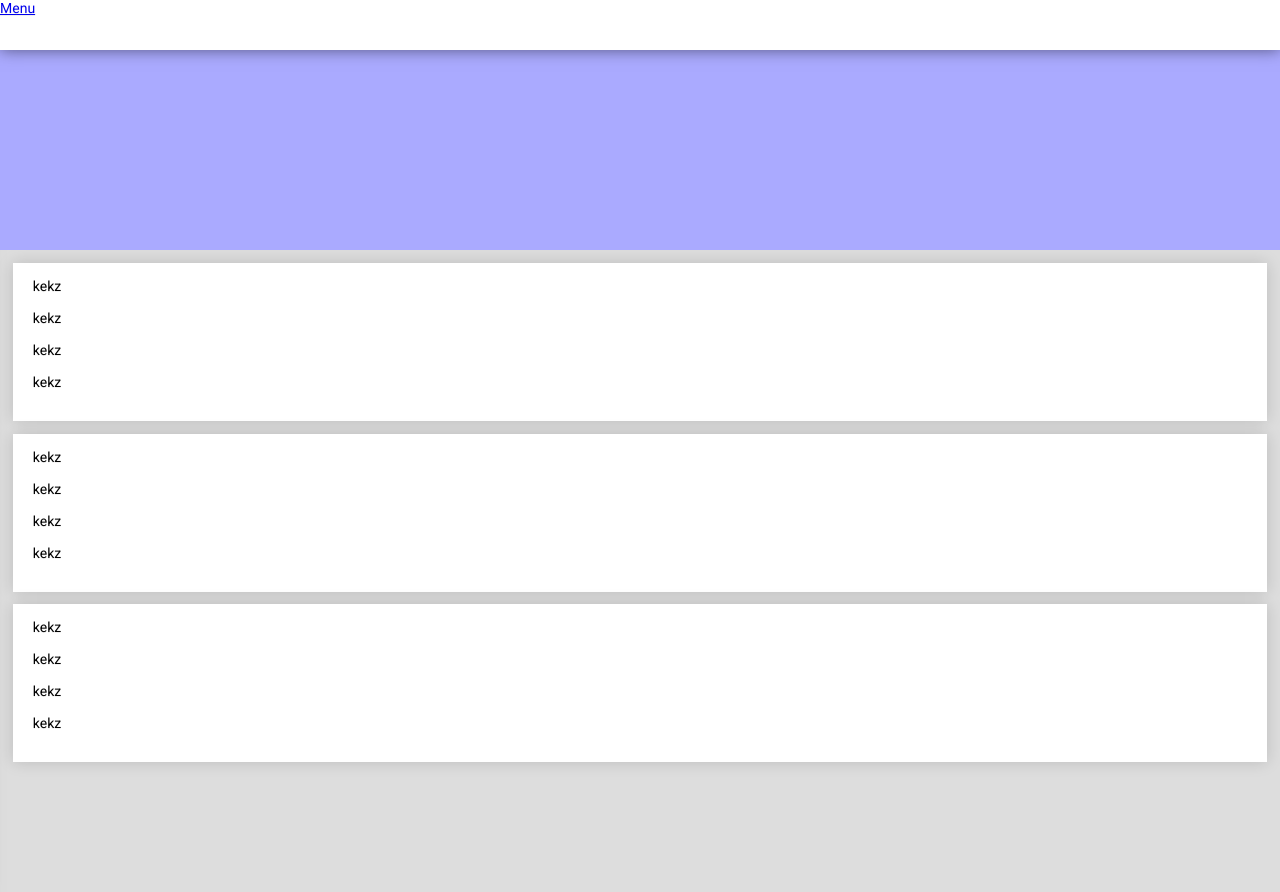
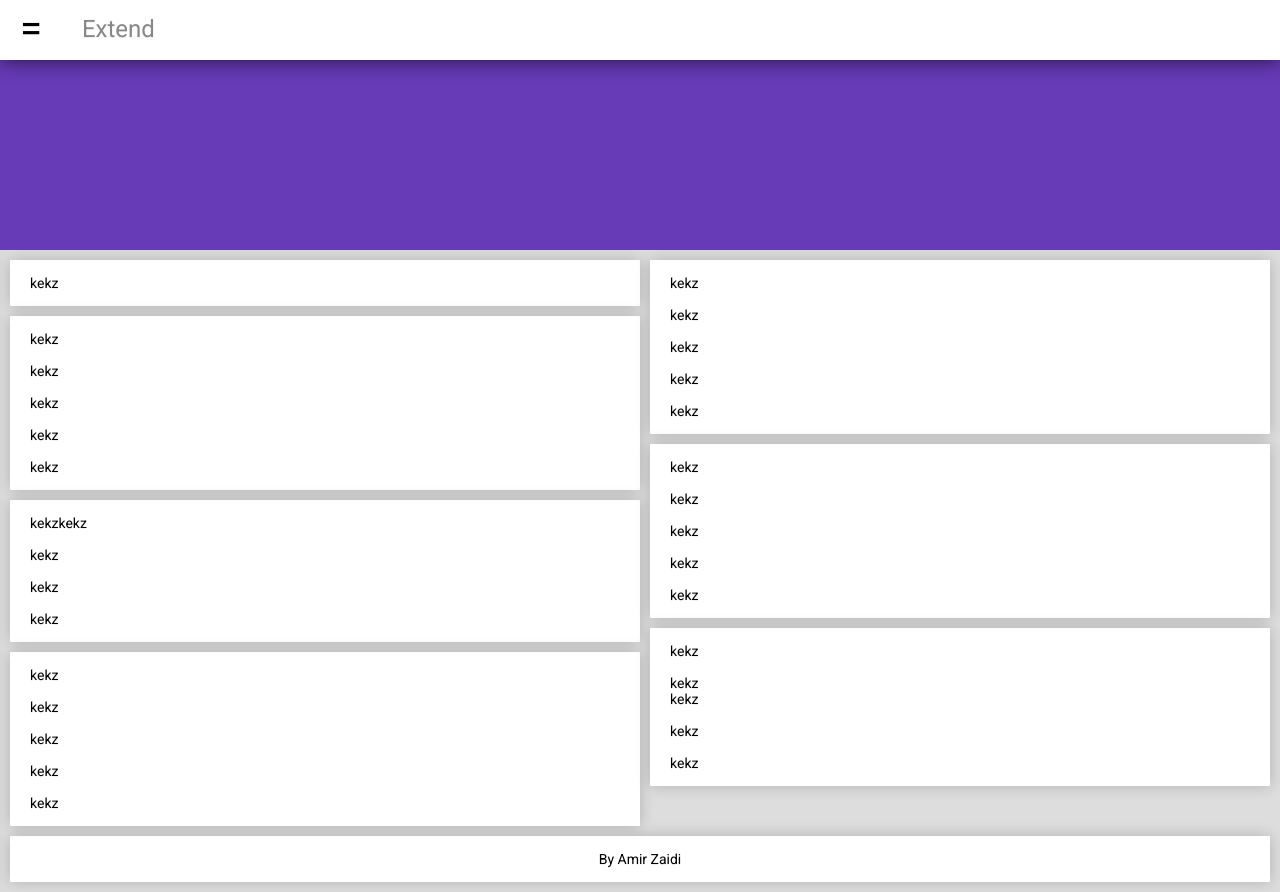
Before and after one commit to Amirzaidi/wwwroot, a PHP site: page /root/themes/rens/index.php in a window 1280 px wide. Run offline with PHP 8.4, Linux system fonts and the light colour scheme.

Commit message:
Updated rensstyle

```diff
--- a/themes/rens/index.php
+++ b/themes/rens/index.php
@@ -6,8 +6,15 @@
 <body id="draw">
 	<div id="navbar">
 		<div>
-			<a href="#draw">Menu</a>
+			<a href="#draw"><div>=</div></a>
+			<a href="#navbar"><div>Extend</div></a>
 		</div>
+		<div>
+			<a href="#"><div>Moar</div></a>
+			<a href="#"><div>Stuff</div></a>
+		</div>
+		<div>
+			<a href="#"><div>Close</div></a>
 		</div>
 	</div>
 	<div id="header">
@@ -16,15 +23,46 @@
 	</div>
 	<div id="content">
 		<div id="nav">
+			<a href="#a"><div>Main</div></a>
+			<a href="#b"><div>Test 1</div></a>
+			<a href="#c"><div>Test 2</div></a>
+			<a href="#d"><div>Test 3</div></a>
+			<a href="#a"><div>Main</div></a>
+			<a href="#b"><div>Test 1</div></a>
+			<a href="#c"><div>Test 2</div></a>
+			<a href="#d"><div>Test 3</div></a>
+			<a href="#a"><div>Main</div></a>
+			<a href="#b"><div>Test 1</div></a>
+			<a href="#c"><div>Test 2</div></a>
+			<a href="#d"><div>Test 3</div></a>
 		</div>
 		<div id="cards">
-			<div>kekz<br/><br/>kekz<br/><br/>kekz<br/><br/>kekz<br/><br/>
+			<div class="column">
+			<div class="card">kekz
 			</div>
 
-			<div>kekz<br/><br/>kekz<br/><br/>kekz<br/><br/>kekz<br/><br/>
+			<div class="card">kekz<br/><br/>kekz<br/><br/>kekz<br/><br/>kekz<br/><br/>kekz
 			</div>
 
-			<div>kekz<br/><br/>kekz<br/><br/>kekz<br/><br/>kekz<br/><br/>
+			<div class="card">kekzkekz<br/><br/>kekz<br/><br/>kekz<br/><br/>kekz
+			</div>
+
+			<div class="card">kekz<br/><br/>kekz<br/><br/>kekz<br/><br/>kekz<br/><br/>kekz
+			</div>
+			</div>
+
+			<div class="column">
+			<div class="card">kekz<br/><br/>kekz<br/><br/>kekz<br/><br/>kekz<br/><br/>kekz
+			</div>
+
+			<div class="card">kekz<br/><br/>kekz<br/><br/>kekz<br/><br/>kekz<br/><br/>kekz
+			</div>
+
+			<div class="card">kekz<br/><br/>kekz<br/>kekz<br/><br/>kekz<br/><br/>kekz
+			</div>
+			</div>
+
+			<div class="card" id="clearfix" style="text-align: center">By Amir Zaidi
 			</div>
 		</div>
 	</div>
--- a/themes/rens/main.css
+++ b/themes/rens/main.css
@@ -9,6 +9,16 @@ body {
 	background: #ddd;
 }
 
+a {
+	color: #888;
+	text-decoration: none;
+	transition: color 0.35s;
+}
+
+a:hover {
+	color: #000;
+}
+
 body > div {
 	position: fixed;
 	width: 100%;
@@ -16,43 +26,66 @@ body > div {
 
 body > div#navbar {
 	background: #fff;
-	height: 50px;
+	height: 60px;
 	z-index: 3;
-	box-shadow: 0 0 15px 0 rgba(0, 0, 0, 0.5);
-	transition: height 0.5s;
+	box-shadow: 0 0 15px 0 rgba(0, 0, 0, 0.7);
+	transition: height 0.5s ease-out, box-shadow 0.5s ease-out;
+	overflow: hidden;
+}
+
+body > div#navbar:hover {
+	box-shadow: 0 0 20px 0 rgba(0, 0, 0, 0.7);
+}
+
+body > div#navbar:target {
+	height: 270px;
 }
 
 body > div#navbar > div {
+	clear: both;
+}
+
+body > div#navbar > div > a > div {
+	padding: 15px 20px;
+	font-size: 24px;
 	float: left;
 }
 
-body > div#navbar:target {
-	height: 200px;
+body > div#navbar > div:first-child > a:first-child > div {
+	padding-top: 5px;
+	padding-bottom: 0;
+	font-size: 40px;
+	transition: margin-left 0.5s ease-out;
+}
+
+body:target > div#navbar > div:first-child > a:first-child > div {
+	margin-left: -70px;
 }
 
 body > div#header {
-	top: 50px;
-	height: 200px;
-	background: #aaf;
+	top: 60px;
+	height: 190px;
+	#background: #aaf;
+	background: #673AB7;
 	z-index: 2;
 }
 
 body > div#header > div#button {
 	background: #faa;
 	border-radius: 200px;
-	width: 150px;
-	height: 150px;
+	width: 130px;
+	height: 130px;
 	font-size: 20px;
 	float: left;
 	position: absolute;
 	z-index: 2;
-	bottom: -75px;
-	left: -150px;
-	transition: left 0.5s;
+	bottom: -65px;
+	left: -130px;
+	transition: left 0.5s ease-out;
 }
 
 body:target > div#header > div#button {
-	left: 125px;
+	left: 185px;
 }
 
 body > div#content {
@@ -61,41 +94,69 @@ body > div#content {
 	z-index: 1;
 }
 
+body > div#content > div {
+	height: 100%;
+	position: absolute;
+	overflow-y: auto;
+}
+
 body > div#content > div#nav {
 	position: absolute;
-	margin-left: -215px;
-	width: 200px;
-	height: 100%;
+	margin-left: -265px;
+	width: 250px;
 	background: #fff;
-	box-shadow: 0 0 15px 0 rgba(0, 0, 0, 0.5);
-	transition: margin-left 0.5s;
+	box-shadow: 0 0 15px 0 rgba(0, 0, 0, 0.7);
+	transition: margin-left 0.5s ease-out;
+	overflow-y: auto;
 }
 
 body:target > div#content > div#nav {
 	margin-left: 0;
 }
 
+body > div#content > div#nav > a > div {
+	padding: 11px 22px;
+	font-size: 18px;
+	transition: box-shadow 0.25s ease-out;
+}
+
+body > div#content > div#nav > a > div:hover {
+	box-shadow: 0 0 15px 0 rgba(0, 0, 0, 0.15);
+}
+
 body > div#content > div#cards {
-	position: absolute;
 	width: 100%;
 	right: 0;
-	transition: width 0.45s;
+	transition: width 0.45s ease-out;
 }
 
 body:target > div#content > div#cards {
-	width: calc(100% - 200px);
-	height: 100%;
-	transition: width 0.5s;
+	width: calc(100% - 250px);
+	transition: width 0.5s ease-out;
 }
 
-body > div#content > div#cards > div {
-	margin: 1%;
+body > div#content > div#cards > div.column {
+	float: left;
+	width: 50%;
+}
+
+body > div#content > div#cards > div.column:first-child > div.card {
+	margin-right: 0;
+}
+
+body > div#content > div#cards div.card {
+	margin: 10px;
 	padding: 15px 20px;
 	background: #fff;
-	transition: box-shadow 0.2s;
-	box-shadow: 0 0 15px 0 rgba(0, 0, 0, 0.15);
+	transition: box-shadow 0.2s ease-out;
+	box-shadow: 0 0 15px 0 rgba(0, 0, 0, 0.2);
+	border-radius: 1px;
 }
 
-body > div#content > div#cards > div:hover {
-	box-shadow: 0 0 15px 0 rgba(0, 0, 0, 0.25);
+body > div#content > div#cards div.card:hover {
+	box-shadow: 0 0 15px 0 rgba(0, 0, 0, 0.4);
 }
+
+body > div#content > div#cards div#clearfix.card {
+	clear: both;
+}
```
